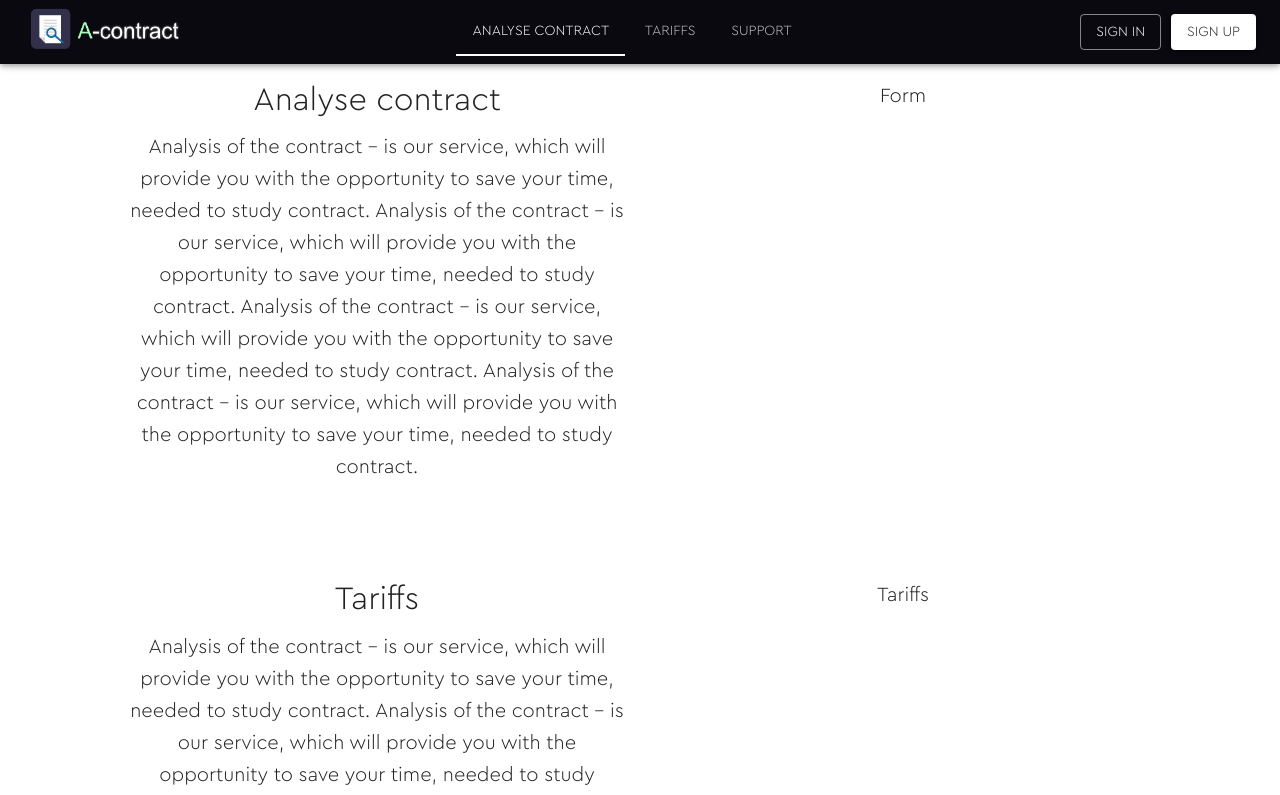
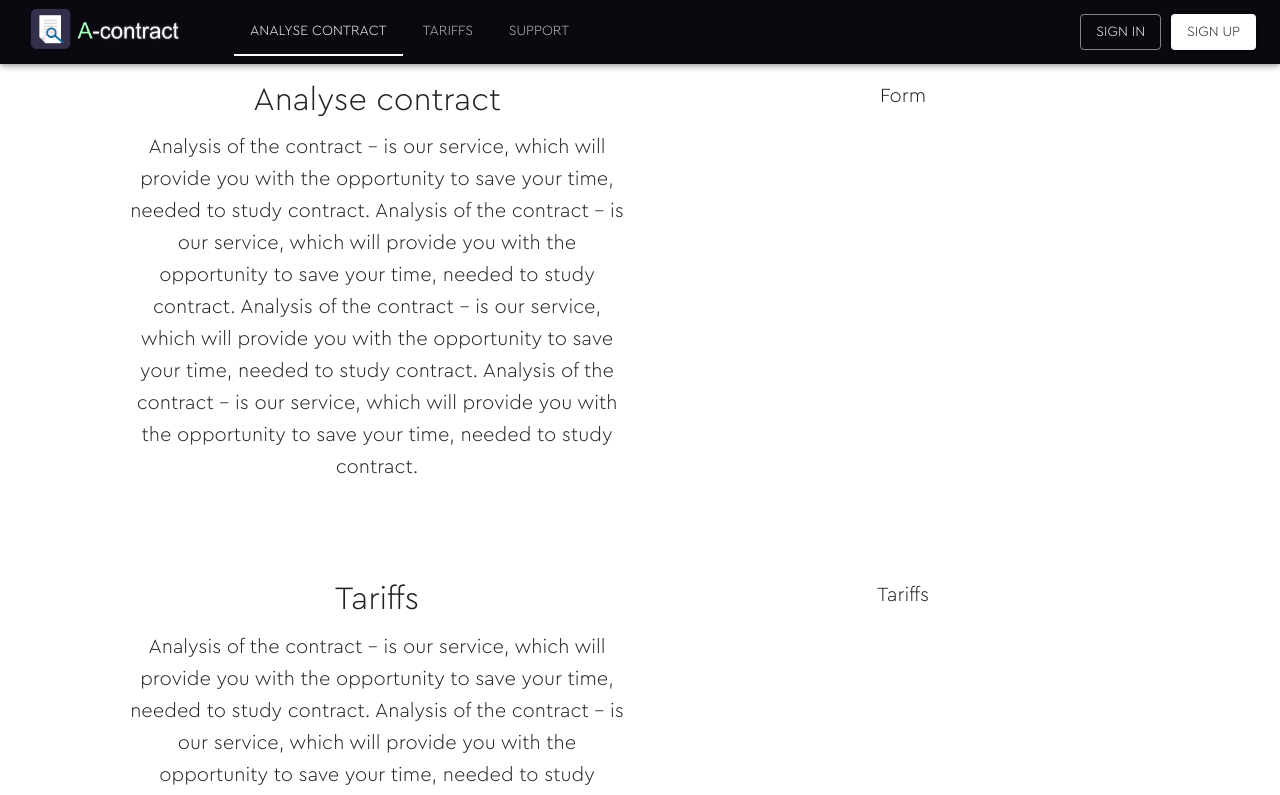
Before and after one commit to A-contract/a-contract-app, a Next.js app in the folder client/: page / in a window 1280 px wide. Shown: the top 795 px of the page. Built offline with nearby package versions, Linux system fonts and the light colour scheme.

Commit message:
create landpage

```diff
--- a/client/src/components/home/header/Header.tsx
+++ b/client/src/components/home/header/Header.tsx
@@ -56,7 +56,7 @@ const Header = () => {
             </Box>
             <Box
               component="div"
-              sx={{ mx: "auto"}}
+              sx={{ mr: "auto", ml: "50px"}}
             >
               <Tabs
                 textColor="secondary"
--- a/client/src/pages/index.tsx
+++ b/client/src/pages/index.tsx
@@ -1,5 +1,6 @@
 import Head from 'next/head'
 import styles from '@/styles/Home.module.css'
+import Link from 'next/link'
 import Header from '@/components/home/header/Header'
 import Footer from '@/components/home/footer/Footer'
 import Main from '@/components/home/main/Main'
@@ -9,8 +10,8 @@ export default function Home() {
   return (
     <>
       <main className={styles.wrapper }>
-        <Header />
-        <Main /> {/* without ThemeProvider / Default stylization */}
+        <Header /> {/* without ThemeProvider / Default stylization */}
+        <Main />
         <Footer />
       </main>
     </>
```
